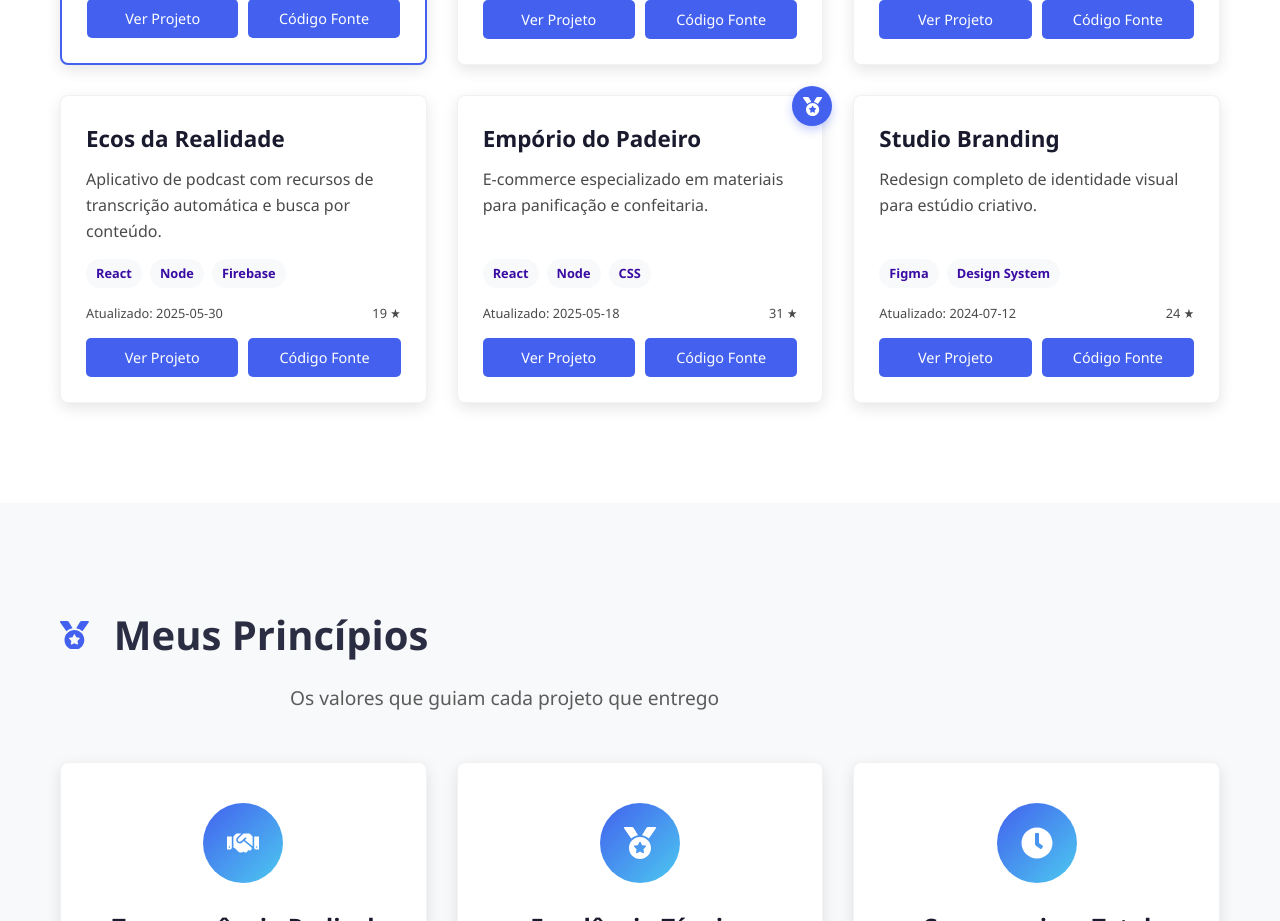
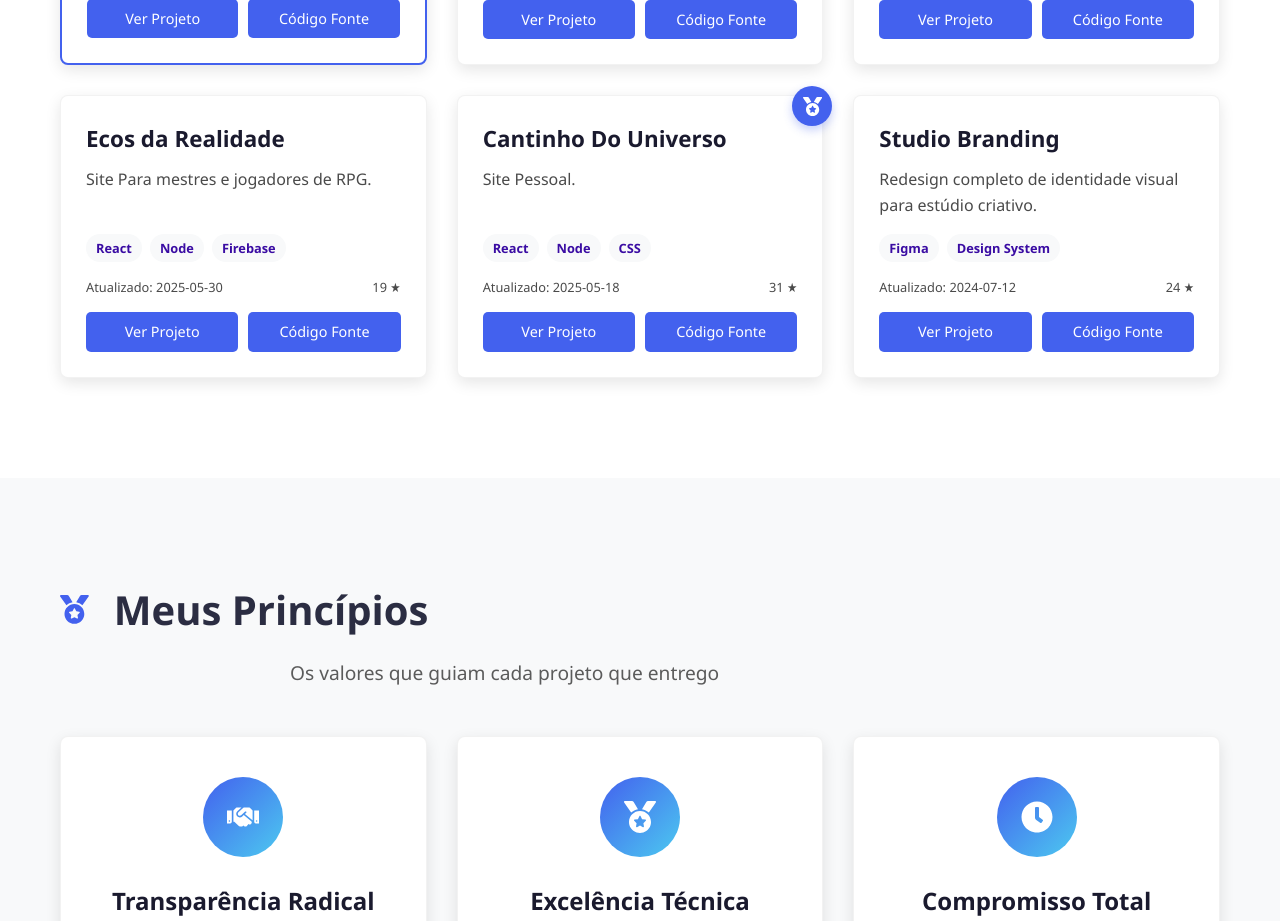
Before and after one commit to EmannuelMt/Emannuel-Dev, a React (Vite) app: page /sobre in a window 1280 px wide. Shown: the part 4000-4921 px from the top of the page. Built offline with nearby package versions, Linux system fonts and the light colour scheme.

Commit message:
Adicionados links dos projetos e atualizações gerais

```diff
--- a/src/pages/About.jsx
+++ b/src/pages/About.jsx
@@ -11,8 +11,8 @@ const projectsData = [
     title: "Little Ideias",
     description: "Plataforma de compartilhamento de ideias criativas com sistema de votação e comentários.",
     techs: ["React", "Firebase", "CSS"],
-    link: "#",
-    repo: "#",
+    link: "https://little-ideias.vercel.app/",
+    repo: "https://github.com/EmannuelMt/Little-Ideias",
     isFavorite: true,
     featured: true
   },
@@ -21,8 +21,8 @@ const projectsData = [
     title: "Golden Grill",
     description: "Sistema de gerenciamento para restaurantes com cardápio digital, pedidos online e dashboard administrativo.",
     techs: ["React", "Node", "JavaScript"],
-    link: "#",
-    repo: "#",
+    link: "https://golden-grill.vercel.app/",
+    repo: "https://github.com/EmannuelMt/GOLDEN-GRILL",
     isFavorite: false,
     lastUpdated: "2025-05-22",
     stars: 28
@@ -32,8 +32,8 @@ const projectsData = [
     title: "EmannuelDev",
     description: "Meu portfólio profissional desenvolvido com React e Framer Motion para animações fluidas.",
     techs: ["React", "CSS", "Framer Motion"],
-    link: "#",
-    repo: "#",
+    link: "https://emannuel-dev.vercel.app/",
+    repo: "https://github.com/EmannuelMt/Emannuel-Dev",
     isFavorite: true,
     lastUpdated: "2024-11-05",
     stars: 35
@@ -41,21 +41,21 @@ const projectsData = [
   {
     id: 4,
     title: "Ecos da Realidade",
-    description: "Aplicativo de podcast com recursos de transcrição automática e busca por conteúdo.",
+    description: "Site Para mestres e jogadores de RPG.",
     techs: ["React", "Node", "Firebase"],
-    link: "#",
-    repo: "#",
+    link: "https://ecos-da-realidade.vercel.app/",
+    repo: "https://github.com/EmannuelMt/Ecos-da-Realidade",
     isFavorite: false,
     lastUpdated: "2025-05-30",
     stars: 19
   },
   {
     id: 5,
-    title: "Empório do Padeiro",
-    description: "E-commerce especializado em materiais para panificação e confeitaria.",
+    title: "Cantinho Do Universo",
+    description: "Site Pessoal.",
     techs: ["React", "Node", "CSS"],
-    link: "#",
-    repo: "#",
+    link: "https://cantinho-do-universo.vercel.app/",
+    repo: "https://github.com/EmannuelMt/Cantinho-Do-Universo",
     isFavorite: true,
     lastUpdated: "2025-05-18",
     stars: 31
```
